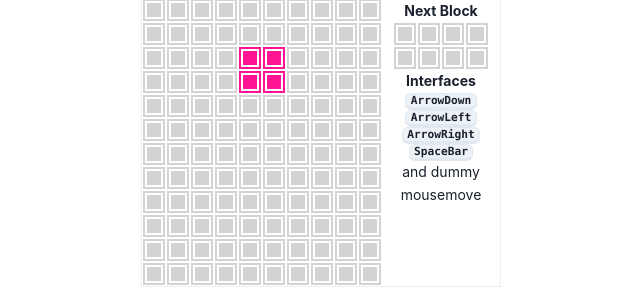
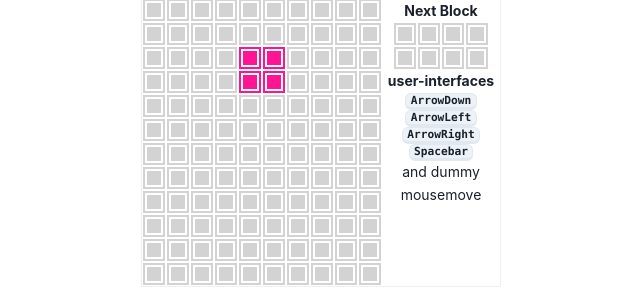
Before and after one commit to domuk-k/post-tetris, a React (Create React App) app: page / in a window 1280 px wide. Shown: the part 258-546 px from the top of the page, without its empty margins (319-959 px from the left). Built offline with nearby package versions, Linux system fonts and the light colour scheme.

Commit message:
refactor: use constant variable

```diff
--- a/src/components/GameInfoSection.jsx
+++ b/src/components/GameInfoSection.jsx
@@ -1,7 +1,7 @@
 import { Flex, Kbd } from '@chakra-ui/react';
 import { useSelector } from 'react-redux';
 import { selectGame } from 'feature/game/gameSlice';
-import { NEXT_BLOCK_SECTION, format } from 'utils';
+import { NEXT_BLOCK_SECTION, USRE_INTERFACES, format } from 'utils';
 import Matrix from './Matrix';
 
 const GameInfoSection = () => {
@@ -10,6 +10,7 @@
     timer,
     levelInfo: { stage },
   } = useSelector(selectGame);
+
   return (
     <Flex as="section" direction="column" justifyContent="center" textAlign="center">
       <GameInfo label="Score">{score}</GameInfo>
@@ -18,12 +19,11 @@
       <GameInfo label="Next Block">
         <Matrix matrix={NEXT_BLOCK_SECTION} />
       </GameInfo>
-      <GameInfo label="Interfaces">
+      <GameInfo label="user-interfaces">
         <Flex direction="column" w="80%" alignItems="center" margin="0 auto">
-          <Kbd>ArrowDown</Kbd>
-          <Kbd>ArrowLeft</Kbd>
-          <Kbd>ArrowRight</Kbd>
-          <Kbd>SpaceBar</Kbd>
+          {USRE_INTERFACES.map(name => (
+            <Kbd>{name}</Kbd>
+          ))}
           <div>and dummy mousemove</div>
         </Flex>
       </GameInfo>
--- a/src/hooks/useAutoFall.js
+++ b/src/hooks/useAutoFall.js
@@ -1,7 +1,7 @@
-const { useEffect } = require('react');
+const { useLayoutEffect } = require('react');
 
 export const useAutoFall = (callback, ms) => {
-  useEffect(() => {
+  useLayoutEffect(() => {
     let id = setTimeout(() => callback(), ms);
     return () => clearTimeout(id);
   }, [callback, ms]);
--- a/src/theme/index.js
+++ b/src/theme/index.js
@@ -14,7 +14,7 @@
     }),
   },
   colors: {
-    cubes: 'B9B9B9',
+    cubes: '#B9B9B9',
   },
 });
 
```
